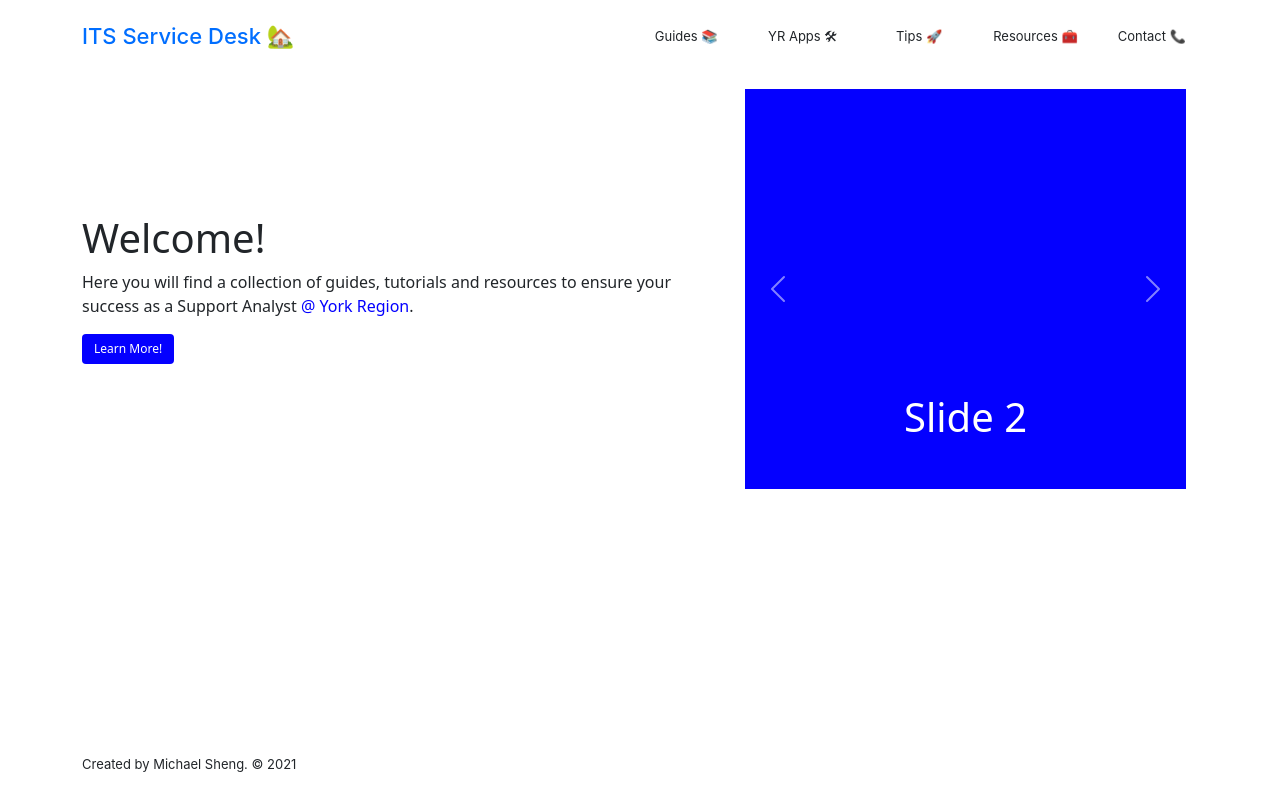
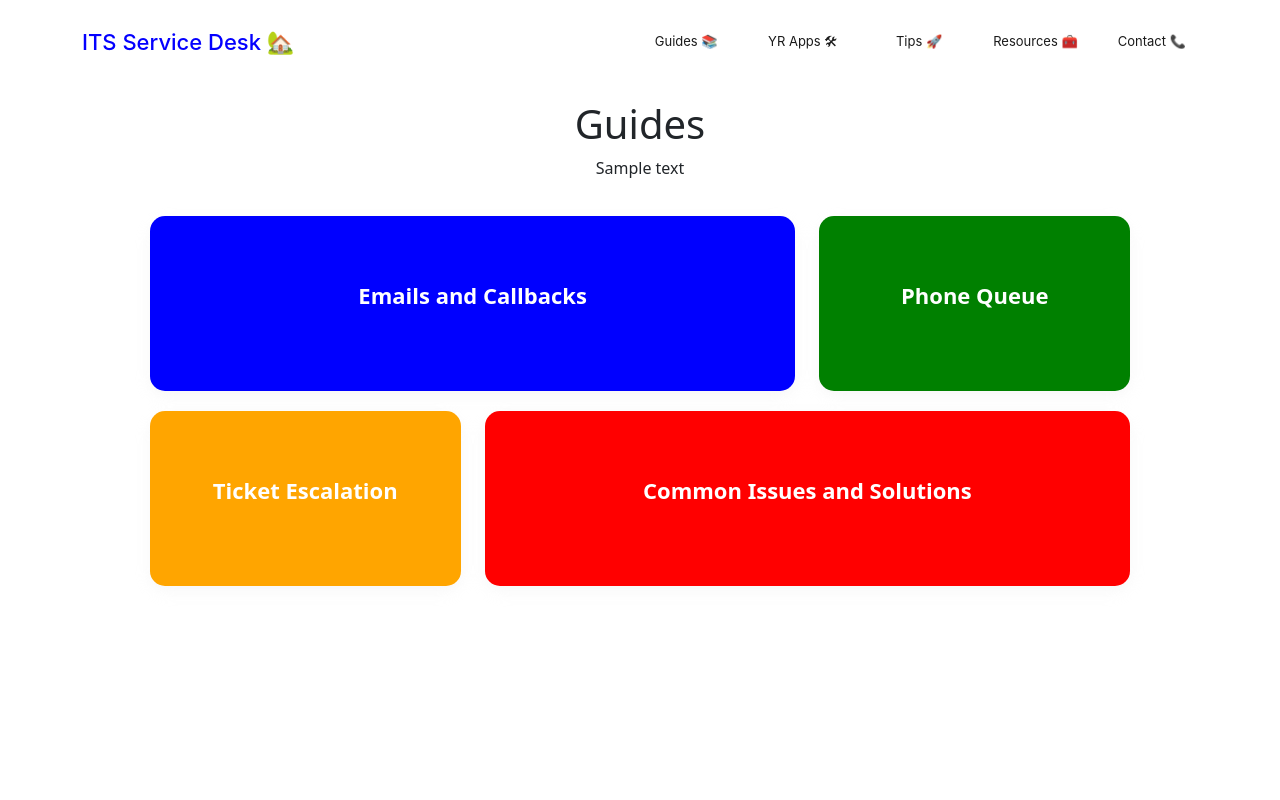
Before and after one commit to michaelsheng15/yr-guide, a React (Create React App) app: page /guides in a window 1280 px wide. Built offline with nearby package versions, Linux system fonts and the light colour scheme.

Commit message:
Created homepage of guide

```diff
--- a/package.json
+++ b/package.json
@@ -10,6 +10,7 @@
     "react": "^17.0.2",
     "react-bootstrap": "^1.6.1",
     "react-dom": "^17.0.2",
+    "react-router-dom": "^5.2.0",
     "react-scripts": "4.0.3",
     "web-vitals": "^1.0.1"
   },
--- a/src/App.js
+++ b/src/App.js
@@ -1,12 +1,32 @@
 import "bootstrap/dist/css/bootstrap.min.css";
 import Home from './Views/Home'
+import GuideHome from './Views/Guides/GuideHome'
+import { BrowserRouter, Switch, Route, Redirect } from "react-router-dom";
+import React, { Component } from "react";
 
-function App() {
-  return (
-    <div>
-      <Home />
-    </div>
-  );
+
+class App extends Component {
+  render() {
+    let routes = (
+      <Switch>
+        <Route exact path="/home" component={Home}/>
+        <Route exact path="/guides" component={GuideHome} />
+        <Route exact path="/yr-apps" component={''} />
+        <Route exact path="/tips" component={''} />
+        <Route exact path="/resources" component={''} />
+        <Route exact path="/contact" component={''} />
+        <Route exact path="/">
+          <Redirect to="/home" />
+        </Route>
+      </Switch>
+    );
+
+    return (
+      <BrowserRouter>
+        <div>{routes}</div>
+      </BrowserRouter>
+    );
+  }
 }
 
 export default App;
--- a/src/Components/Footer.css
+++ b/src/Components/Footer.css
@@ -1,7 +1,4 @@
 .footer-container{
-    position: fixed;
-    bottom : 0;
-    left : 0;
-    right : 0;
-    height : 75px;
+    height: 10vh;
+    margin-top: 20px;
 }
--- a/src/Components/Footer.js
+++ b/src/Components/Footer.js
@@ -6,7 +6,7 @@ const Footer = () => {
   return (
     <Container className='footer-container'>
       <Row>
-        <p className="text">Created by Michael Sheng. &copy; 2021</p>
+        <p className="p">Developed from scratch by Michael Sheng. &copy; 2021</p>
       </Row>
       <Row>
         <Col>
--- a/src/Components/NavCard.css
+++ b/src/Components/NavCard.css
@@ -1,34 +1,57 @@
-.row{
+.nav-container {
+  height: 10vh;
+  position: sticky;
+  top: 0;
+  background-color: white;
+  z-index: 999;
+}
+
+.row {
   display: flex;
   justify-content: center;
   align-items: center;
   padding-top: 20px;
-    /* background-color: blue; */
   width: 70%;
 }
 
-.container{
+.container {
   display: flex;
   justify-content: center;
   align-items: center;
-
 }
 
-.col{
+.col {
   display: flex;
-    justify-content:center;
+  justify-content: center;
   align-items: center;
   padding: 0;
 }
 
-.text{
-    font-family:-apple-system, BlinkMacSystemFont, 'Segoe UI', Roboto, Oxygen, Ubuntu, Cantarell, 'Open Sans', 'Helvetica Neue', sans-serif;
+.text {
+  font-family: -apple-system, BlinkMacSystemFont, "Segoe UI", Roboto, Oxygen,
+    Ubuntu, Cantarell, "Open Sans", "Helvetica Neue", sans-serif;
   font-size: 13px;
+  color: rgb(26, 26, 26);
+  transition: transform 0.2s, color 0.5s;
 }
 
-.large{
-    font-family: -apple-system, BlinkMacSystemFont, 'Segoe UI', Roboto, Oxygen, Ubuntu, Cantarell, 'Open Sans', 'Helvetica Neue', sans-serif;
+.p {
+  font-family: -apple-system, BlinkMacSystemFont, "Segoe UI", Roboto, Oxygen,
+    Ubuntu, Cantarell, "Open Sans", "Helvetica Neue", sans-serif;
+  font-size: 13px;
+  color: rgb(26, 26, 26);
+  transition: transform 0.2s, color 0.5s;
+}
+
+.text:hover {
+  transform: scale(1.08);
+  color: rgb(57, 53, 255);
+}
+
+.large {
+  font-family: -apple-system, BlinkMacSystemFont, "Segoe UI", Roboto, Oxygen,
+    Ubuntu, Cantarell, "Open Sans", "Helvetica Neue", sans-serif;
   font-size: 22px;
-    color: rgb(0, 110, 255);
+  color: rgb(4, 0, 255);
   font-weight: 500;
 }
--- a/src/Components/NavCard.js
+++ b/src/Components/NavCard.js
@@ -1,32 +1,45 @@
 import React from "react";
 import { Row, Col, Container } from "react-bootstrap";
 import "./NavCard.css";
+import { Link } from "react-router-dom";
 
 const NavCard = () => {
   return (
-    <Container>
+    <Container className='nav-container'>
       <Row>
+        <Link to="/home" style={{ textDecoration: "none" }}>
           <p className="large">ITS Service Desk 🏡</p>
+        </Link>
       </Row>
       <Row>
         <Col>
+          <Link to="/guides" style={{ textDecoration: "none" }}>
             <p className="text">Guides 📚</p>
+          </Link>
         </Col>
 
         <Col>
+          <Link to="/yr-apps" style={{ textDecoration: "none" }}>
             <p className="text">YR Apps 🛠</p>
+          </Link>
         </Col>
 
         <Col>
+          <Link to="/tips" style={{ textDecoration: "none" }}>
             <p className="text">Tips 🚀</p>
+          </Link>
         </Col>
 
         <Col>
+          <Link to="/resources" style={{ textDecoration: "none" }}>
             <p className="text">Resources 🧰</p>
+          </Link>
         </Col>
 
         <Col>
+          <Link to="/contact" style={{ textDecoration: "none" }}>
             <p className="text">Contact 📞</p>
+          </Link>
         </Col>
       </Row>
     </Container>
--- /dev/null
+++ b/src/Views/Guides/GuideHome.css
@@ -0,0 +1,61 @@
+.screen {
+  height: max-content;
+}
+
+.header {
+  display: flex;
+  justify-content: center;
+  align-items: center;
+  flex-direction: column;
+  margin-top: 20px;
+}
+
+.guide-container {
+  display: flex;
+  justify-content: center;
+  align-items: center;
+  flex-direction: column;
+}
+
+#email {
+  background-color: blue;
+}
+
+#phone {
+  background-color: green;
+}
+
+#esc {
+  background-color: orange;
+}
+
+#common {
+  background-color: red;
+}
+
+.guide-box {
+  height: 175px;
+  border-radius: 15px;
+  display: flex;
+  justify-content: center;
+  align-items: center;
+  transition: transform 0.3s, box-shadow 0.4s;
+  box-shadow: 0 4px 8px 0 rgba(236, 236, 236, 0.2),
+    0 6px 20px 0 rgba(236, 236, 236, 0.2);
+}
+
+.guide-box:hover {
+  transform: scale(1.03);
+  box-shadow: 0 4px 8px 0 rgba(90, 90, 90, 0.4),
+    0 6px 20px 0 rgba(92, 92, 92, 0.4);
+}
+
+.guide-row {
+  width: 90%;
+}
+
+.box-text {
+  font-size: 22px;
+  font-weight: 600;
+  color: white;
+}
--- /dev/null
+++ b/src/Views/Guides/GuideHome.js
@@ -0,0 +1,60 @@
+import React from "react";
+import { Row, Col, Container } from "react-bootstrap";
+import "./GuideHome.css";
+import NavCard from "../../Components/NavCard";
+import Footer from "../../Components/Footer"
+
+import { Link } from "react-router-dom";
+
+const GuideHome = () => {
+  return (
+    <div className='screen'>
+      <NavCard />
+
+      <div className="header">
+        <h1>Guides</h1>
+        <p>Sample text</p>
+      </div>
+
+      <Container className="guide-Container">
+        <Row className="guide-row">
+          <Col sm={8}>
+            <Link to="/home" style={{ textDecoration: "none" }}>
+              <div className="guide-box" id="email">
+                <p className="box-text">Emails and Callbacks</p>
+              </div>
+            </Link>
+          </Col>
+          <Col sm={4}>
+            <Link to="/home" style={{ textDecoration: "none" }}>
+              <div className="guide-box" id="phone">
+                <p className="box-text">Phone Queue</p>
+              </div>
+            </Link>
+          </Col>
+        </Row>
+      </Container>
+
+      <Container>
+        <Row className="guide-row">
+          <Col sm={4}>
+            <Link to="/home" style={{ textDecoration: "none" }}>
+              <div className="guide-box" id="esc">
+                <p className="box-text">Ticket Escalation</p>
+              </div>
+            </Link>
+          </Col>
+          <Col sm={8}>
+            <Link to="/home" style={{ textDecoration: "none" }}>
+              <div className="guide-box" id="common">
+                <p className="box-text">Common Issues and Solutions</p>
+              </div>
+            </Link>
+          </Col>
+        </Row>
+      </Container>
+    </div>
+  );
+};
+
+export default GuideHome;
```
Also changed, not shown: 2 other files (tests, documents, lock files or other folders). Lines whose indentation alone changed are shown as unchanged.
